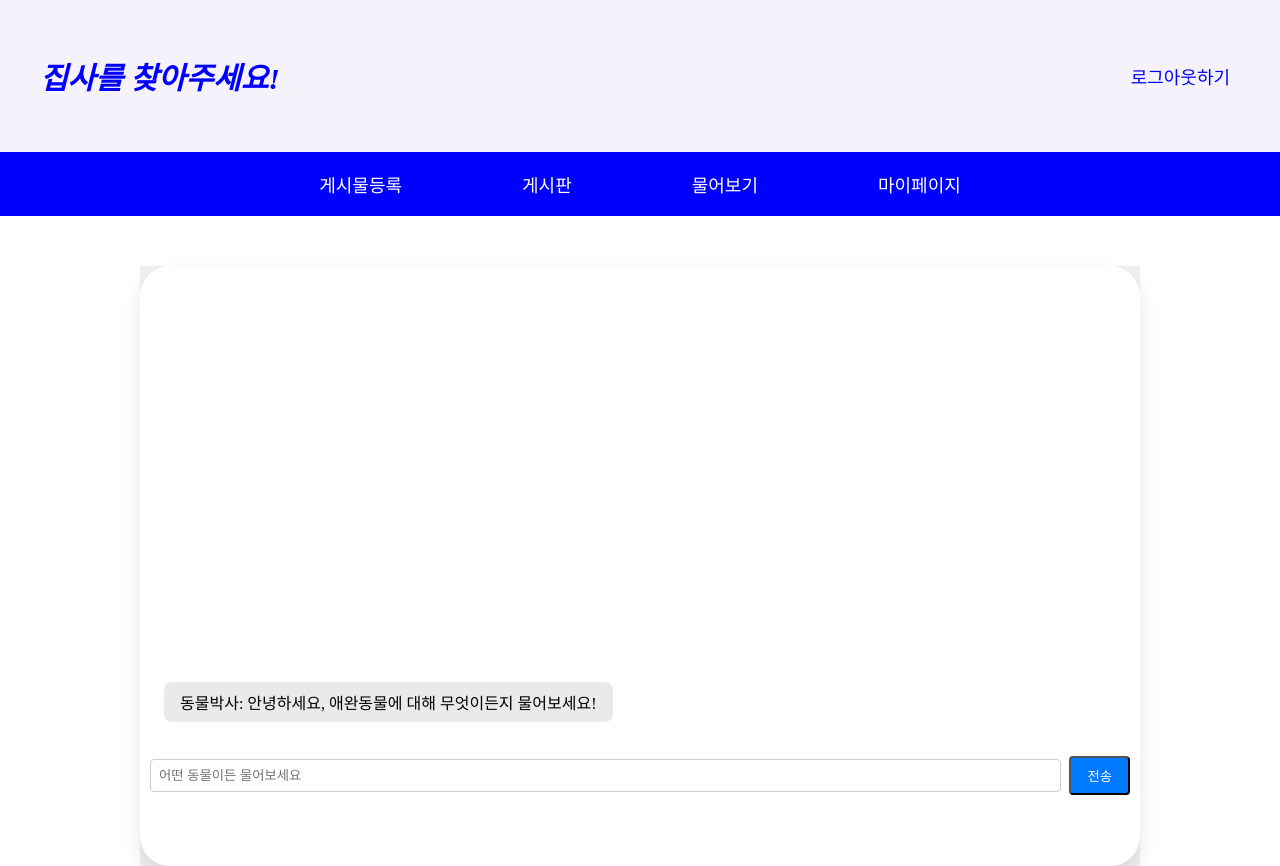
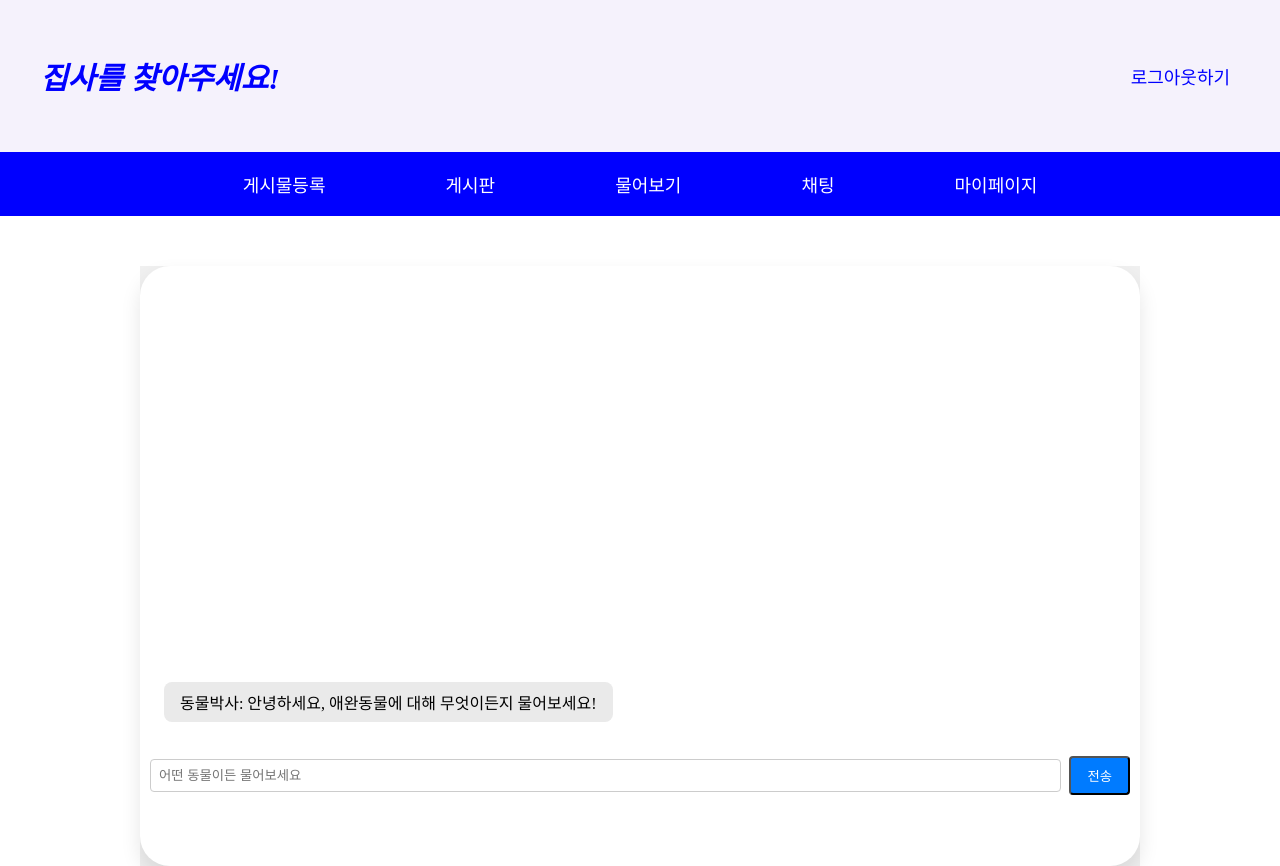
Before and after one commit to taeyungithub/AnimalFindWeb, a Next.js app in the folder animalfindweb/: page /chatbot in a window 1280 px wide. Built offline with nearby package versions, Linux system fonts and the light colour scheme.

Commit message:
24-05-04(채팅구상)

```diff
--- a/animalfindweb/src/layout/nevigation/nevigation.js
+++ b/animalfindweb/src/layout/nevigation/nevigation.js
@@ -3,10 +3,11 @@ import { MenuItem, Wrapper } from "./nevigation.style";
 
 const NAVIGATION_MENUS = [
   { name: "게시물등록", page: "/boards/new" },
-    { name: "게시판", page: "/boards" },
-    { name: "물어보기", page: "/chatbot" },
-    { name: "마이페이지", page: "/mypages" },
-  ];
+  { name: "게시판", page: "/boards" },
+  { name: "물어보기", page: "/chatbot" },
+  { name: "채팅", page: "/chat" },
+  { name: "마이페이지", page: "/mypages" },
+];
 
 export default function LayoutNavigation() {
   const router = useRouter();
```
Also changed, not shown: animalfindweb/pages/boards/index.js (+19 -18 lines), animalfindweb/src/boardcomment/list.js (+25 -18 lines), animalfindweb/src/otherprofile.js (+24 -16 lines), animalfindweb/pages/chat/[id]/index.js (added), animalfindweb/pages/chat/index.js (added).
